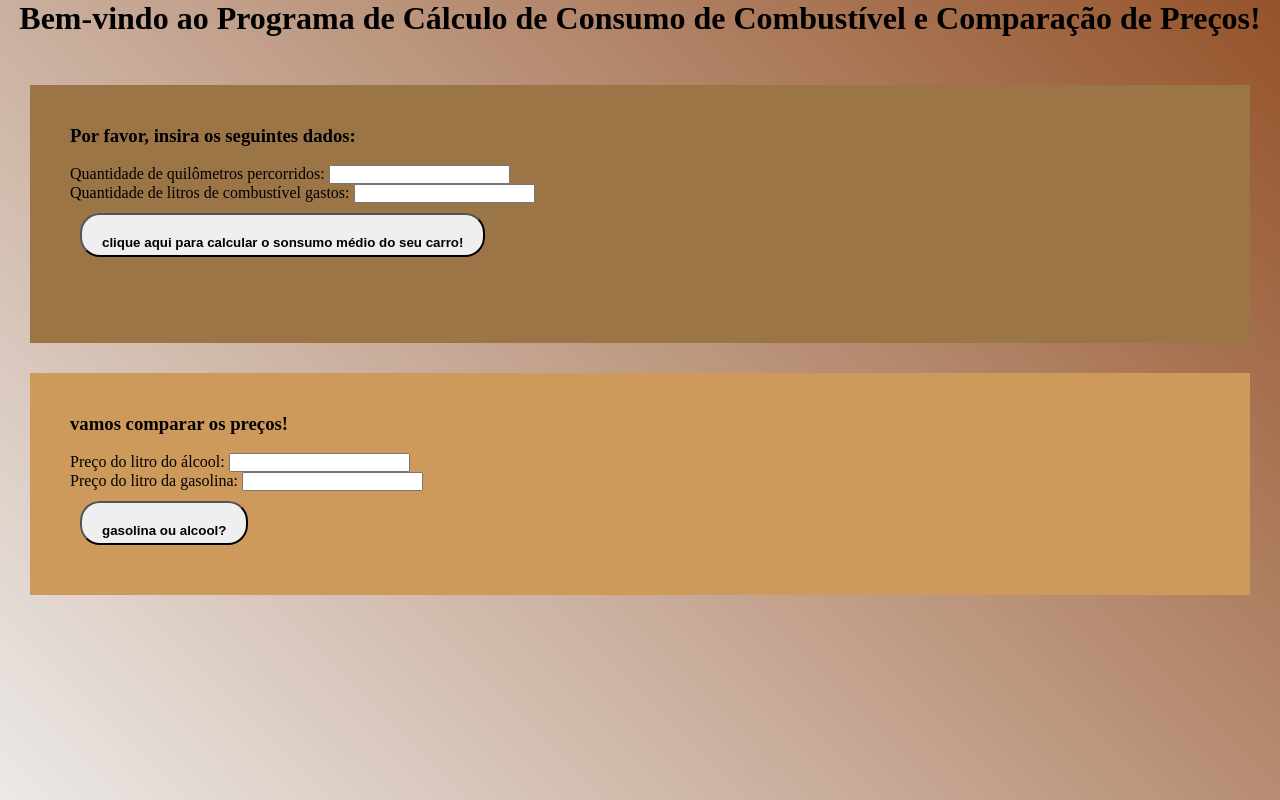
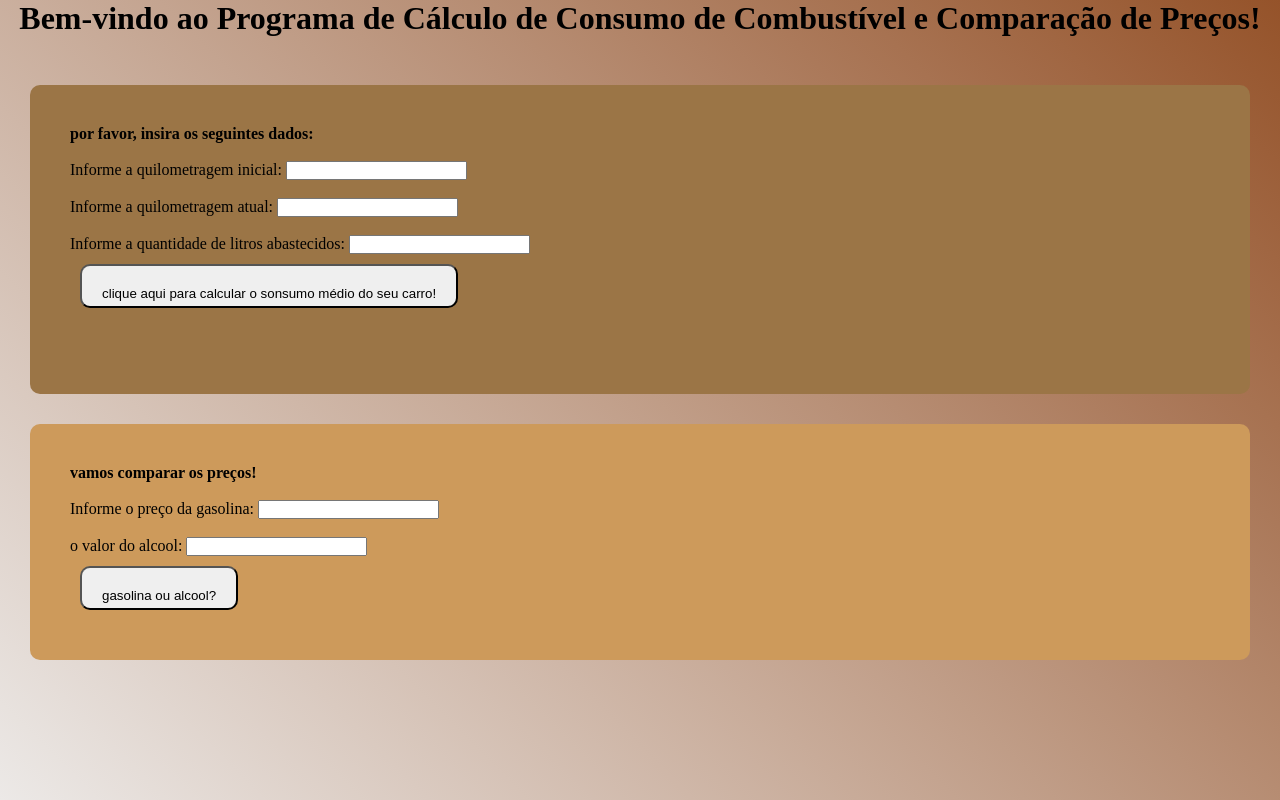
Before and after one commit to asuoshig/aulas-javaScript, a plain HTML site: page consumoDeCombustivel/ConsumoDeCombustivel.html in a window 1280 px wide. Drawn offline with Linux system fonts and the light colour scheme.

Commit message:
Update ConsumoDeCombustivel.html

```diff
--- a/consumoDeCombustivel/ConsumoDeCombustivel.html
+++ b/consumoDeCombustivel/ConsumoDeCombustivel.html
@@ -1,29 +1,128 @@
 <!DOCTYPE html>
-<html lang="en">
-<head>
-    <meta charset="UTF-8">
-    <meta name="viewport" content="width=device-width, initial-scale=1.0">
-    <title>Document</title>
-    <link rel="stylesheet" href="ConsumoDeCombustível.css">
-</head>
+<html>
+    <head>
+        <title>CONSUMO MÉDIO</title>
+        <script type="text/javascript">
+            function consumomedio (){
+                var kminicial = parseFloat(document.getElementById("kminicial").value);
+                var kmatual = parseFloat(document.getElementById("kmatual").value);
+                var abastecido = parseFloat(document.getElementById("abastecido").value);
+
+                if (!isNaN(kminicial) && !isNaN(kmatual) && !isNaN(abastecido) && abastecido !== 0) {
+            var consumomedio = (kmatual - kminicial) / abastecido;
+
+            alert("O consumo médio é: " + consumomedio.toFixed(2));
+            } else {
+            alert("Por favor, insira valores numéricos válidos.");
+            }
+            }
+
+            function comparacao()  {
+                var gasolina = parseFloat(document.getElementById("gasolina").value);
+                var alcool = parseFloat(document.getElementById("alcool").value);
+
+                if (!isNaN(gasolina) && !isNaN(alcool) && gasolina > 0 && alcool > 0){
+                    var diferenca = ((gasolina-alcool)/gasolina) * 100;
+
+                    if (diferenca >= 70) {
+                    alert("A gasolina é mais viável.");
+                    }
+                    else{
+                        alert("O álcool é mais viável");
+                    }
+                 }
+                }
+
+        </script>
+
+    </head>
 <body>
+
     <h1>Bem-vindo ao Programa de Cálculo de Consumo de Combustível e Comparação de Preços!</h1><br>
+    <div class="Consumo">
+    <form id="consumomedio" name="consumo médio" action="#">
+        <span><h4>por favor, insira os seguintes dados:</h4></span><br>
+        <label for="kminicial"> Informe a quilometragem inicial: </label>
+        <input type="text" id="kminicial" name="kminicial"><br>
+        <br>
+        <label for="kmatual"> Informe a quilometragem atual: </label>
+        <input type="text" id="kmatual" name="kmatual"><br>
+        <br>
+        <label for="abastecido"> Informe a quantidade de litros abastecidos: </label>
+        <input type="text" id="abastecido" name="abastecido"><br>
 
-<div class="ConsumoMedio">
-    <h3>Por favor, insira os seguintes dados: </h3><br>
-
-    Quantidade de quilômetros percorridos: <input id="input1"><br>
-    Quantidade de litros de combustível gastos:  <input id="input2"><br>
-    <button id="button1"> <h4>clique aqui para calcular o sonsumo médio do seu carro!</h4> </button><br> <br> <br>
+        <input type="submit" value="clique aqui para calcular o sonsumo médio do seu carro!" id="botao1" onclick="consumomedio()">
+    </form><br> <br>
 </div>
 
-<div class="precos">
-    <h3>vamos comparar os preços! </h3><br>
-    Preço do litro do álcool:  <input id="input3"><br>
-    Preço do litro da gasolina: <input id="input4"><br>
-    <button id="button2"> <h4>gasolina ou alcool?</h4> </button>
+    <div class="combustivel">
+
+    <form id="comparacao" name="comparacao" action="#">
+        <span><h4>vamos comparar os preços!</h4></span> <br>
+        <label for="gasolina"> Informe o preço da gasolina: </label>
+        <input type="text" id="gasolina" name="gasolina"><br>
+        <br>
+        <label for="alcool"> o valor do alcool: </label>
+        <input type="text" id="alcool" name="alcool"><br>
+
+        <input type="submit" value="gasolina ou alcool?" id="botao2" onclick="comparacao()">
+    </form>
 </div>
 
 
+    <style>
+        *{
+    padding: 0;
+    margin: 0;
+}
+
+div.Consumo{
+    background-color: rgb(155, 117, 70);
+    margin: 30px;
+    padding: 40px;
+    border-radius: 10px;
+}
+
+#botao1{
+    margin: 10px;
+    padding: 20px;
+    height: 5px;
+    border-radius: 10px;
+    text-align: center;
+    cursor: pointer;
+}
+
+#botao1:hover{
+    background-color: rgb(233, 199, 156);}
+
+div.combustivel{
+    background-color: rgb(205, 154, 91);
+    margin: 30px;
+    padding: 40px;
+    border-radius: 10px;
+
+}
+
+#botao2{
+    margin: 10px;
+    padding: 20px;
+    height: 5px;
+    border-radius: 10px;
+    text-align: center;
+    cursor: pointer;
+}
+
+#botao2:hover{
+    background-color: rgb(229, 197, 161);}
+
+h1{
+    text-align: center;
+}
+
+body{
+    background-image: linear-gradient(45deg,rgb(236, 233, 231), rgb(149, 83, 42));
+    height: 100vh;
+}
+    </style>
 </body>
 </html>
```
